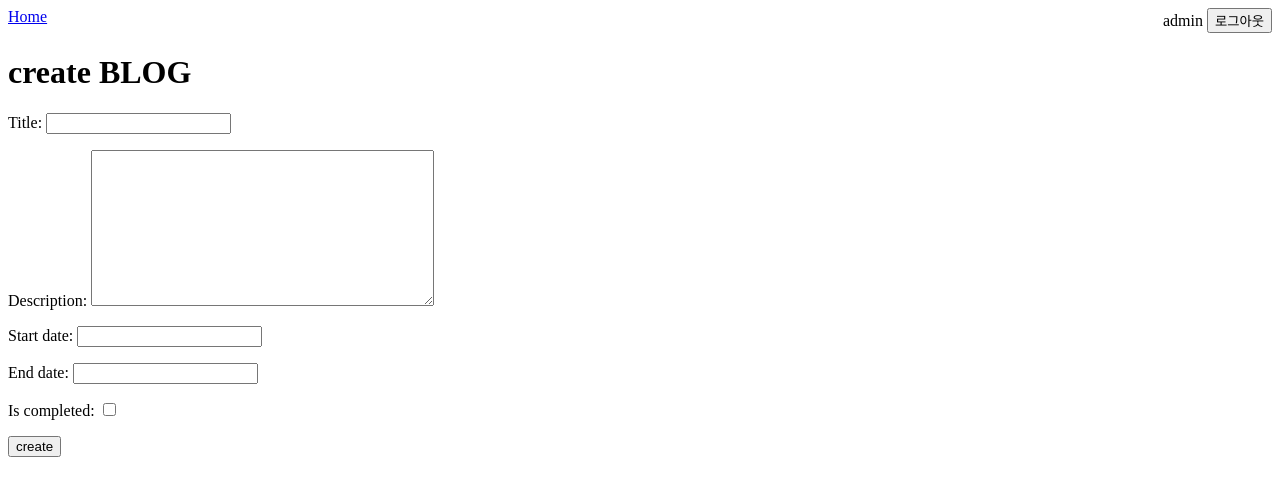
After one commit to mountain-kangkang/Django-Assginment, a Django app: page /todo/create/ in a window 1280 px wide. The commit adds this page. Shown: the top 496 px of the page. Run offline with Django 5.2, Linux system fonts and the light colour scheme; a user stored in the database is signed in.

Commit message:
add todo create

```diff
--- a/config/urls.py
+++ b/config/urls.py
@@ -17,7 +17,7 @@ Including another URLconf
 
 from django.contrib import admin
 from django.urls import path, include
-from todo.views import todo_list, todo_info
+from todo.views import todo_list, todo_info, todo_create
 from users.views import sign_up
 
 # from django.http import Http404
@@ -44,7 +44,7 @@ urlpatterns = [
     path("todo/<int:todo_id>/", todo_info, name='todo_info'),
     path("accounts/", include('django.contrib.auth.urls')),
     path("signup/", sign_up, name='sign_up'),
-    # path("todo/create/", todo_create, name='todo_create'),
+    path("todo/create/", todo_create, name='todo_create'),
     # path("todo/<int:todo_id>/update/", todo_update, name="todo_update"),
     # path("todo/<int:todo_id>/delete", todo_delete, name="todo_delete"),
 ]
--- /dev/null
+++ b/templates/base.html
@@ -0,0 +1,27 @@
+<!DOCTYPE html>
+<html lang="en">
+<head>
+    <meta charset="UTF-8">
+    <title>Todo list</title>
+</head>
+<body>
+    <nav style="display: flex; justify-content: space-between">
+        <div>
+            <a href="{% url "todo_list" %}">Home</a>
+        </div>
+        <div style="text-align: right">
+            {% if request.user.is_authenticated %}
+                {{ request.user.username }}
+                <form action="{% url 'logout' %}" method="POST" style="display: inline">
+                    {% csrf_token %}
+                    <button>로그아웃</button>
+                </form>
+            {% else %}
+                <a href="{% url 'login' %}">로그인</a>
+                <a href="{% url 'sign_up' %}">회원가입</a>
+            {% endif %}
+        </div>
+    </nav>
+    {% block content %}{% endblock %}
+</body>
+</html>
--- /dev/null
+++ b/templates/todo_create.html
@@ -0,0 +1,9 @@
+{% extends "base.html" %}
+{% block content %}
+    <h1>create BLOG</h1>
+    <form method="POST">
+        {% csrf_token %}
+        {{ form.as_p }}
+        <button>create</button>
+    </form>
+{% endblock %}
--- a/templates/todo_list.html
+++ b/templates/todo_list.html
@@ -8,6 +8,7 @@
     {% if request.user.is_authenticated %}
         <nav style="text-align: right">
             {{ request.user.username }}
+            <a href="{% url 'todo_create' %}">create_todo</a>
             <form action="{% url 'logout' %}" method="POST" style="display: inline">
                 {% csrf_token %}
                 <button>logout</button>
--- a/todo/admin.py
+++ b/todo/admin.py
@@ -2,6 +2,6 @@ from django.contrib import admin
 from todo.models import Todo
 
 class TodoAdmin(admin.ModelAdmin):
-    list_display = ['title', 'end_date', 'is_complete']
+    list_display = ['title', 'end_date', 'is_completed']
 
 admin.site.register(Todo, TodoAdmin)
--- a/todo/forms.py
+++ b/todo/forms.py
@@ -5,4 +5,4 @@ from todo.models import Todo
 class TodoUpdateForm(forms.ModelForm):
     class Meta:
         model = Todo
-        fields = ('title', 'description', 'is_completed')
+        fields = ('title', 'description', 'start_date', 'end_date', 'is_completed')
--- a/todo/models.py
+++ b/todo/models.py
@@ -6,7 +6,7 @@ class Todo(models.Model):
     description = models.TextField()
     start_date = models.DateField()
     end_date = models.DateField()
-    is_complete = models.BooleanField(default=False)
+    is_completed = models.BooleanField(default=False)
     created_at = models.DateTimeField(auto_now_add=True)
     modified_at = models.DateTimeField(auto_now=True)
     author = models.ForeignKey(User, on_delete=models.CASCADE)
--- a/todo/views.py
+++ b/todo/views.py
@@ -1,7 +1,10 @@
 from django.contrib.auth.decorators import login_required
 from django.core.paginator import Paginator
 from django.db.models import Q
-from django.shortcuts import render, get_object_or_404
+from django.shortcuts import render, get_object_or_404, redirect
+from django.urls import reverse
+
+from todo.forms import TodoUpdateForm
 from todo.models import Todo
 
 @login_required()
@@ -23,7 +26,21 @@ def todo_list(request):
     context = {'page_obj': page_obj}
     return render(request, 'todo_list.html', context)
 
+@login_required()
 def todo_info(request, todo_id):
     todo = get_object_or_404(Todo, pk=todo_id)
     context = {'todo':todo}
     return render(request, 'todo_info.html', context)
+
+@login_required()
+def todo_create(request):
+    form = TodoUpdateForm(request.POST or None)
+    if form.is_valid():
+        todo = form.save(commit=False)
+        todo.author = request.user
+        todo.save()
+        return redirect("todo_info", todo_id= todo.id)
+
+    context = {'form': form}
+
+    return render(request, 'todo_create.html', context)
```
Also changed, not shown: db.sqlite3, todo/migrations/0004_rename_is_complete_todo_is_completed.py (added).
